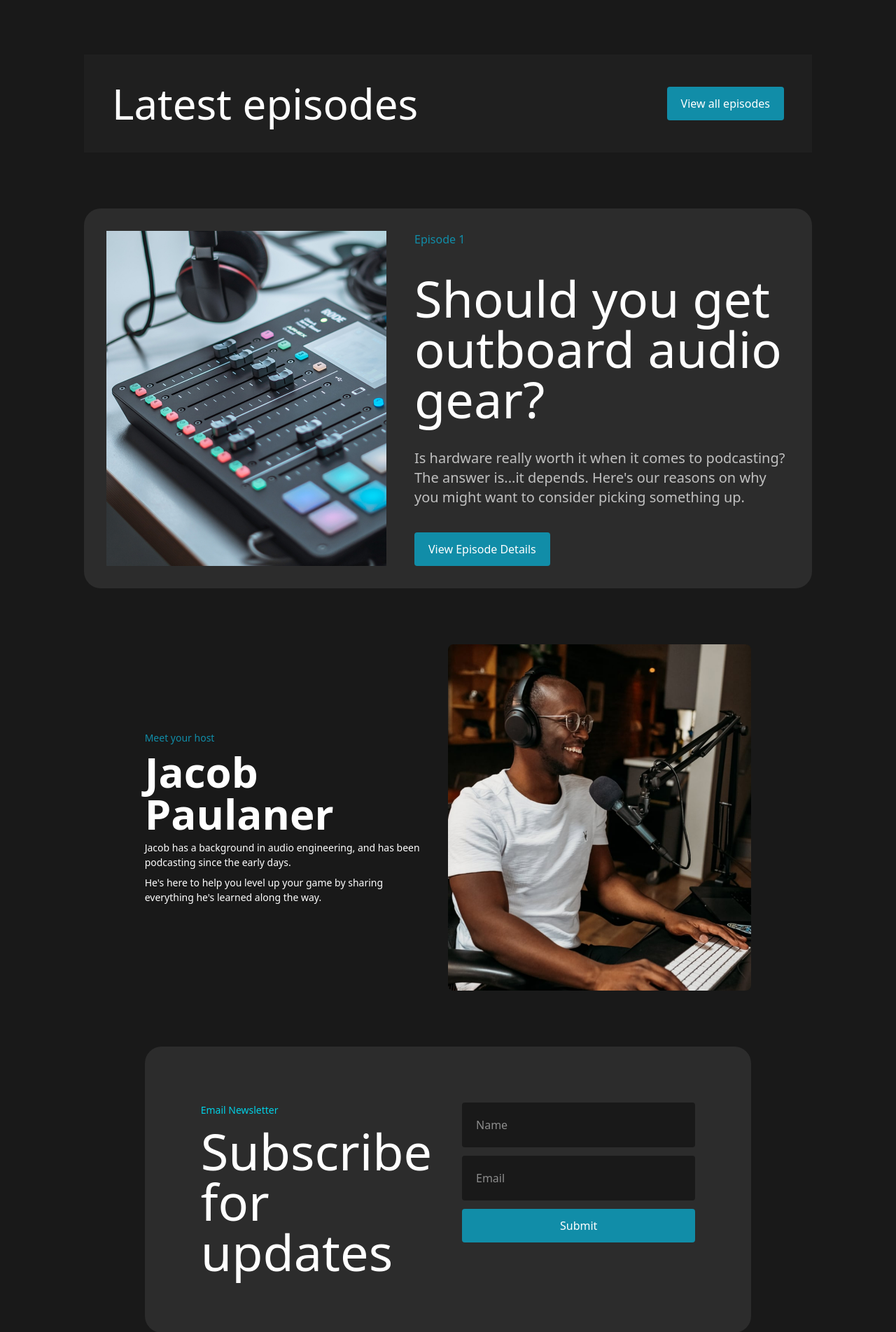
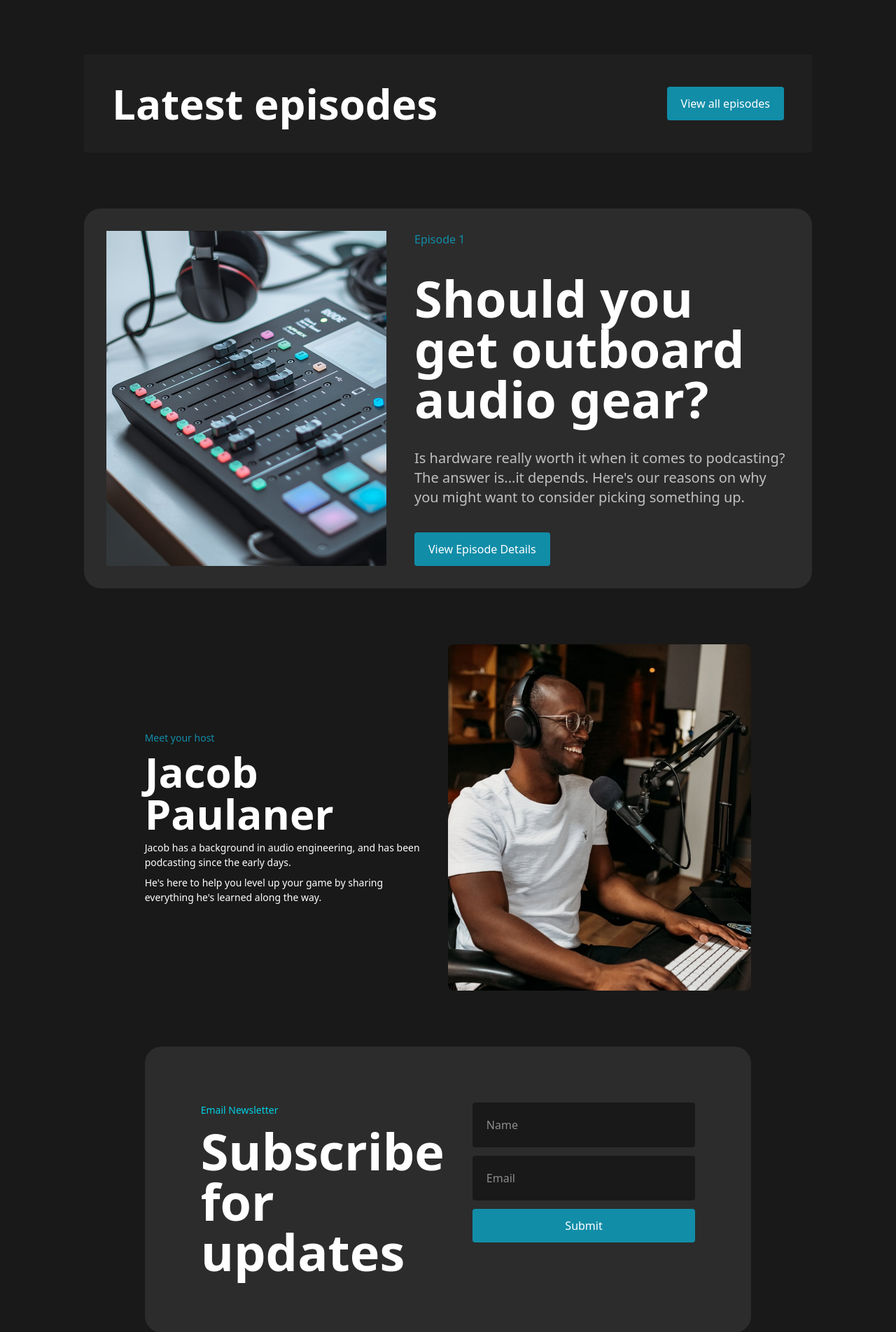
Before and after one commit to yevhenii-kapustian/jestSiteAssignment, a Next.js app: page / in a window 1280 px wide. Shown: the part 836-2740 px from the top of the page at 70% size. Built offline with nearby package versions, Linux system fonts and the light colour scheme.

Commit message:
Made test for About Section

```diff
--- a/src/components/Form/index.tsx
+++ b/src/components/Form/index.tsx
@@ -23,7 +23,7 @@ const Form = () => {
         <form className="w-5/6 my-20 m-auto p-20 flex items-between justify-center text-white bg-[#2C2C2C] rounded-3xl gap-10 max-xl:w-full max-xl:mx-0 max-[769px]:flex-col max-sm:p-10">
             <div className="w-1/2 max-[769px]:w-full max-[769px]:text-center">
                 <p className="text-[14px] text-[#00D1E6]">Email Newsletter</p>
-                <h5 className="mt-3 text-7xl max-xl:text-6xl max-sm:text-5xl">Subscribe for updates</h5>
+                <h5 className="mt-3 text-7xl font-bold max-xl:text-6xl max-sm:text-5xl">Subscribe for updates</h5>
             </div>
             <div className="w-1/2 flex flex-col gap-3 max-[769px]:w-full">
                 <label htmlFor="name">
--- a/src/components/LatestEpisodesSection/EpisodeItems/index.tsx
+++ b/src/components/LatestEpisodesSection/EpisodeItems/index.tsx
@@ -8,7 +8,7 @@ const EpisodeItems = ({image, episodeNumber, title, description}: EpisodesType)
             <Image data-testid="target-itemImage" className="max-w-100 max-lg:max-w-80 max-[759px]:min-w-full max-[759px]:w-70" src={image} alt={title} width={1000} height={1000}/>
             <div className="flex flex-col justify-between gap-5">
                 <p className="text-[#118DA8] max-sm:text-[14px]">Episode {episodeNumber}</p>
-                <h5 className="text-7xl max-lg:text-5xl max-sm:text-4xl">{title}</h5>
+                <h5 className="text-7xl font-semibold max-lg:text-5xl max-sm:text-4xl">{title}</h5>
                 <p className="text-xl opacity-70 max-lg:text-[14px]">{description}</p>
                 <button className={buttonStyles}>View Episode Details</button>
             </div>
--- a/src/components/LatestEpisodesSection/index.tsx
+++ b/src/components/LatestEpisodesSection/index.tsx
@@ -16,7 +16,7 @@ const LatestEpisodeSection = () => {
     return(
         <section className="mt-20 text-white max-sm:mt-15">
             <div className="mb-20 p-10 flex justify-between items-center gap-5 bg-[#1F1F1F] max-md:flex-col max-sm:mb-15">
-                <h2 className="text-6xl text-center">Latest episodes</h2>
+                <h2 className="text-6xl text-center font-bold">Latest episodes</h2>
                 <button className={buttonStyles} onClick={handleClick}>View all episodes</button>
             </div>
             <div className="flex flex-col items-center gap-10">
```
Also changed, not shown: 1 other file (tests, documents, lock files or other folders).
